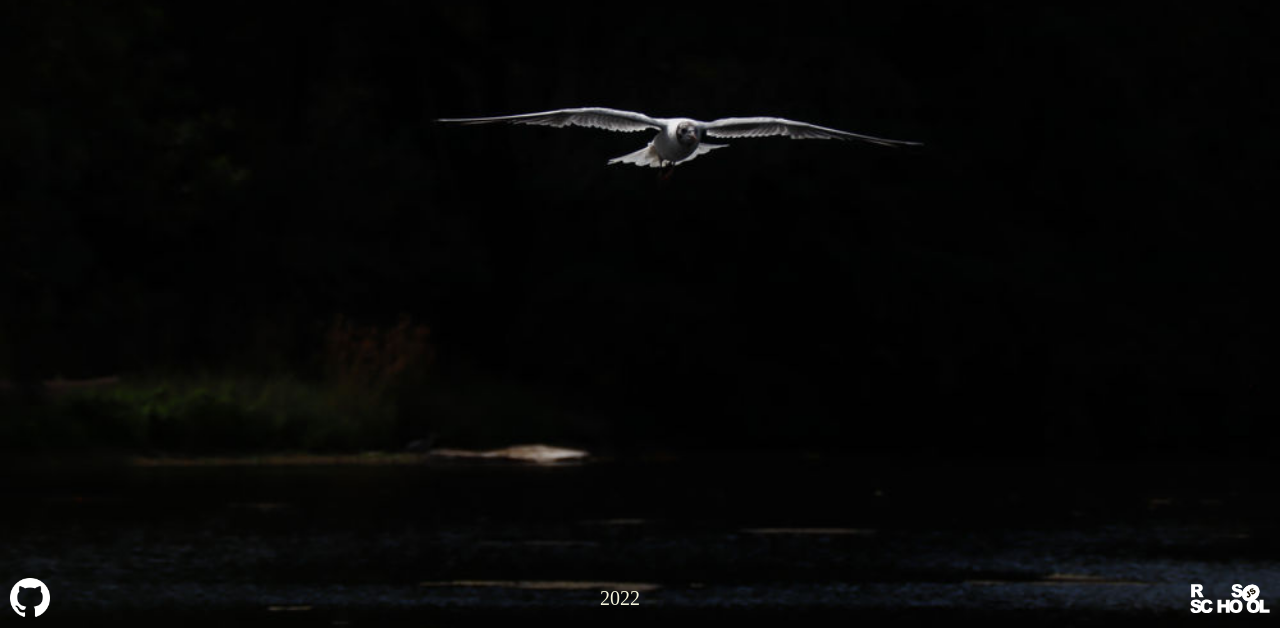
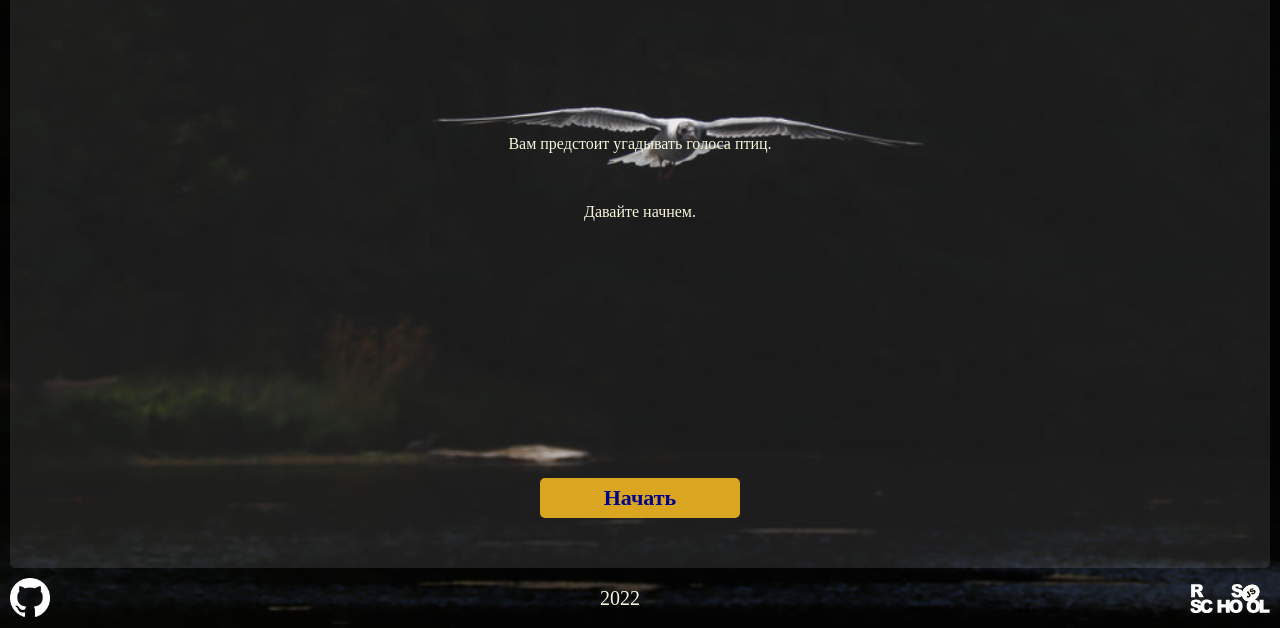
Before and after one commit to M0rl0ck/m0rl0ck-JSFE2022Q3, a website built with webpack: page songbird/index.html in a window 1280 px wide. Shown: the part 172-800 px from the top of the page. Built offline with nearby package versions, Linux system fonts and the light colour scheme; files whose address does not match are found by name.

Commit message:
feat: add main page

```diff
--- a/songbird/src/sass/base/_buttons.scss
+++ b/songbird/src/sass/base/_buttons.scss
@@ -36,12 +36,6 @@
   &_checked {
     color: beige;
     background-color: #0c9e0c;
-    cursor: auto;
-    &:hover {
-      background: #0c9e0c;
-    }
-    &:active {
-      transform: none;
-    }
+    pointer-events: none;
   }
 }
--- a/songbird/src/sass/base/_logo.scss
+++ b/songbird/src/sass/base/_logo.scss
@@ -1,4 +1,4 @@
-.header__logo {
+.logo {
   width: 180px;
   height: 50px;
   background-image: url('./assets/icons/logo.svg');
--- /dev/null
+++ b/songbird/src/sass/base/_mainPages.scss
@@ -0,0 +1,14 @@
+.main-page {
+  width: 100%;
+  height: 100%;
+  display: flex;
+  flex-direction: column;
+  align-items: center;
+  gap: 50px;
+  padding: 50px 15px;
+  border-radius: 5px;
+  background: rgba($color: #ffffff, $alpha: 0.1);
+  .button {
+    margin-top: auto;
+  }
+}
--- a/songbird/src/script/app.js
+++ b/songbird/src/script/app.js
@@ -21,7 +21,7 @@ class Start {
 
     this.wrapper = this.main.wrapper;
 
-    this.mainPage = new MainPage();
+    this.mainPage = new MainPage(lang, observer);
     this.gallery = new Galerry();
     this.game = new Game(lang, observer);
 
--- a/songbird/src/script/components/header.js
+++ b/songbird/src/script/components/header.js
@@ -7,7 +7,7 @@ export default class Header {
     this.lang = lang;
     const el = createHtmlElement("header", "header", "", document.body);
     const wrapper = createHtmlElement("div", "wrapper header__wrapper", "", el);
-    createHtmlElement("div", "header__logo", "", wrapper);
+    createHtmlElement("div", "logo", "", wrapper);
     this.nav = createHtmlElement("nav", "nav", "", wrapper);
 
     this.buttonMain = this.createButton(
@@ -44,6 +44,7 @@ export default class Header {
     );
 
     this.langContainer.addEventListener("click", this.changeLang);
+    this.observer.addEvent('checkGame', this.checkGame)
   }
 
   createButton(className, name) {
--- a/songbird/src/script/components/pages/mainPage.js
+++ b/songbird/src/script/components/pages/mainPage.js
@@ -1,7 +1,30 @@
 import createHtmlElement from '../../function/function';
+import dataMainPage from '../../data/dataMainPage';
 
 export default class MainPage {
-  constructor() {
-    this.container = createHtmlElement('section', 'main-page', 'Главная страница');
+  constructor(lang, observer) {
+    this.lang = lang;
+    this.observer = observer;
+    this.container = createHtmlElement('section', 'main-page');
+    this.header = createHtmlElement('h2', 'main-page__header', dataMainPage.header[this.lang], this.container);
+    createHtmlElement('div', 'logo', '', this.container);
+    this.text1 = createHtmlElement('p', 'main-page__text', dataMainPage.text1[this.lang], this.container);
+    this.text2 = createHtmlElement('p', 'main-page__text', dataMainPage.text2[this.lang], this.container);
+    this.button = createHtmlElement('div', 'button button_main-page', dataMainPage.button[this.lang], this.container);
+
+    this.button.addEventListener('click', this.newGame);
+    this.observer.addEvent("changeLang", this.changeLang);
+  }
+
+  newGame = () => {
+    this.observer.startEvents("checkGame");
+  }
+
+  changeLang = (lang) => {
+    this.lang = lang;
+    this.header.innerHTML = dataMainPage.header[this.lang];
+    this.text1.innerHTML = dataMainPage.text1[this.lang];
+    this.text2.innerHTML = dataMainPage.text2[this.lang];
+    this.button.innerHTML = dataMainPage.button[this.lang];
   }
 }
--- /dev/null
+++ b/songbird/src/script/data/dataMainPage.js
@@ -0,0 +1,23 @@
+const dataMainPages = {
+  header: {
+    Rus: 'Добро пожаловать на викторину',
+    Eng: 'Welcome to the quiz',
+  },
+
+  text1: {
+    Rus: 'Вам предстоит угадывать голоса птиц.',
+    Eng: 'You have to guess the voices of birds.',
+  },
+
+  text2: {
+    Rus: 'Давайте начнем.',
+    Eng: "Let's start.",
+  },
+
+  button: {
+    Rus: 'Начать',
+    Eng: 'Start',
+  },
+}
+
+export default dataMainPages;
--- a/songbird/src/style.scss
+++ b/songbird/src/style.scss
@@ -11,6 +11,7 @@
 @import './sass/base/answers';
 @import './sass/base/questionsButtons';
 @import './sass/base/result-container';
+@import './sass/base/mainPages';
 
 // layout
 @import './sass/layout/wrapper';
```
